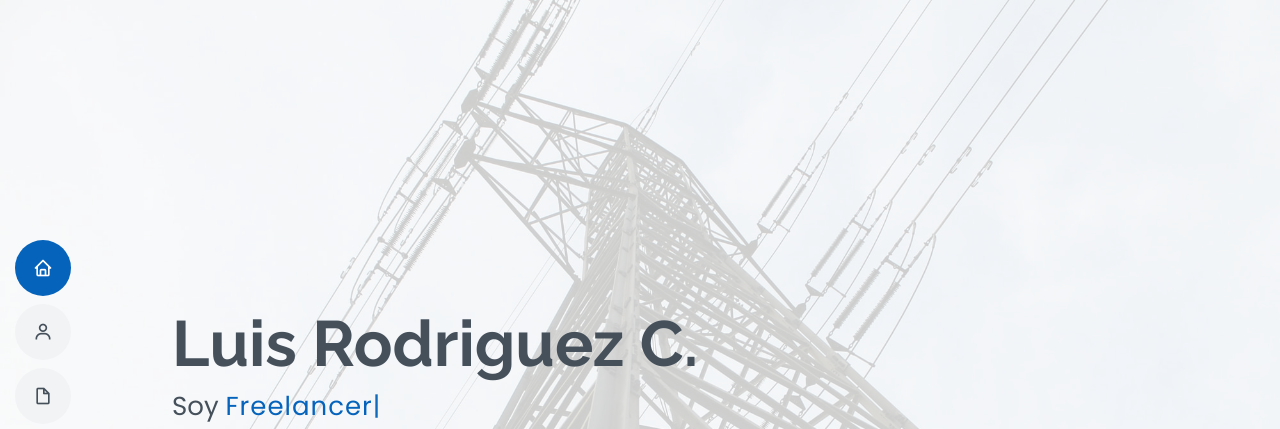
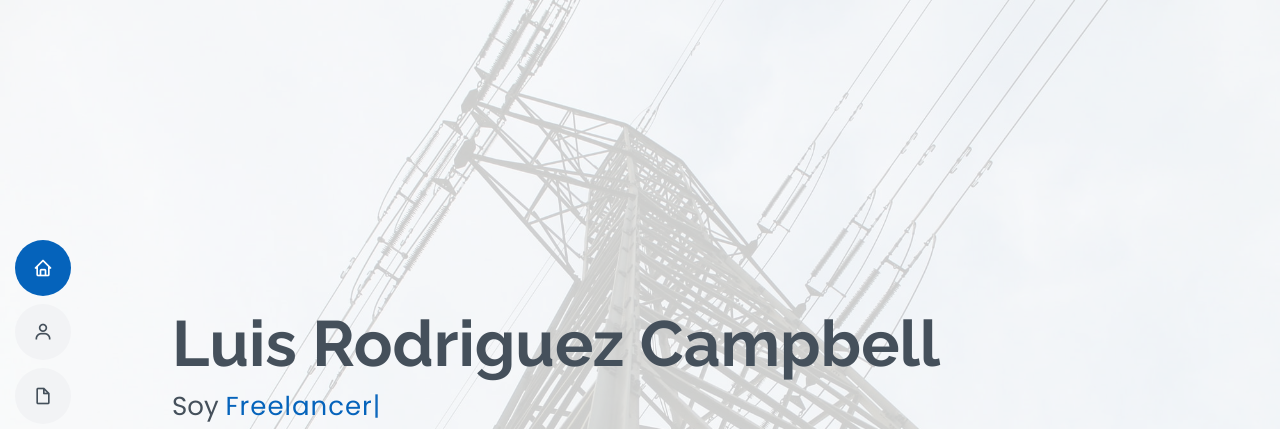
Before and after one commit to lenrodca/MyResume, a plain HTML site: page index.html in a window 1280 px wide. Shown: the top 429 px of the page. Drawn offline with nearby package versions, Linux system fonts and the light colour scheme.

Commit message:
Lastname

```diff
--- a/index.html
+++ b/index.html
@@ -5,7 +5,7 @@
   <meta charset="utf-8">
   <meta content="width=device-width, initial-scale=1.0" name="viewport">
 
-  <title>Ing. E.E | Luis Rodriguez</title>
+  <title>Ing. E.E | Luis Rodriguez Campbell</title>
   <meta content="" name="description">
   <meta content="" name="keywords">
 
@@ -58,7 +58,7 @@
   <!-- ======= Hero Section ======= -->
   <section id="hero" class="d-flex flex-column justify-content-center">
     <div class="container" data-aos="zoom-in" data-aos-delay="100">
-      <h1>Luis Rodriguez C.</h1>
+      <h1>Luis Rodriguez Campbell</h1>
       <p>Soy <span class="typed" data-typed-items="Ingeniero, Freelancer, Tutor"></span></p>
       <div class="social-links">
         <a href="https://twitter.com/LRodriguez_7"  target="_blank" class="twitter"><i class="bx bxl-twitter"></i></a>
@@ -194,7 +194,7 @@
           <div class="col-lg-6">
             <h3 class="resume-title">Perfil</h3>
             <div class="resume-item pb-0">
-              <h4>Luis Rodriguez C.</h4>
+              <h4>Luis Rodriguez Campbell</h4>
               <p><em>Ingeniero Electrónico y Electricista
                 de la Universidad del
                 Norte. Más de 1 año de experiencia
@@ -476,7 +476,7 @@
   <!-- ======= Footer ======= -->
   <footer id="footer">
     <div class="container">
-      <h3>Luis Rodriguez</h3>
+      <h3>Luis Rodriguez Campbell</h3>
       <p></p>
       <div class="social-links">
         <a href="https://twitter.com/LRodriguez_7"  target="_blank"class="twitter"><i class="bx bxl-twitter"></i></a>
```
